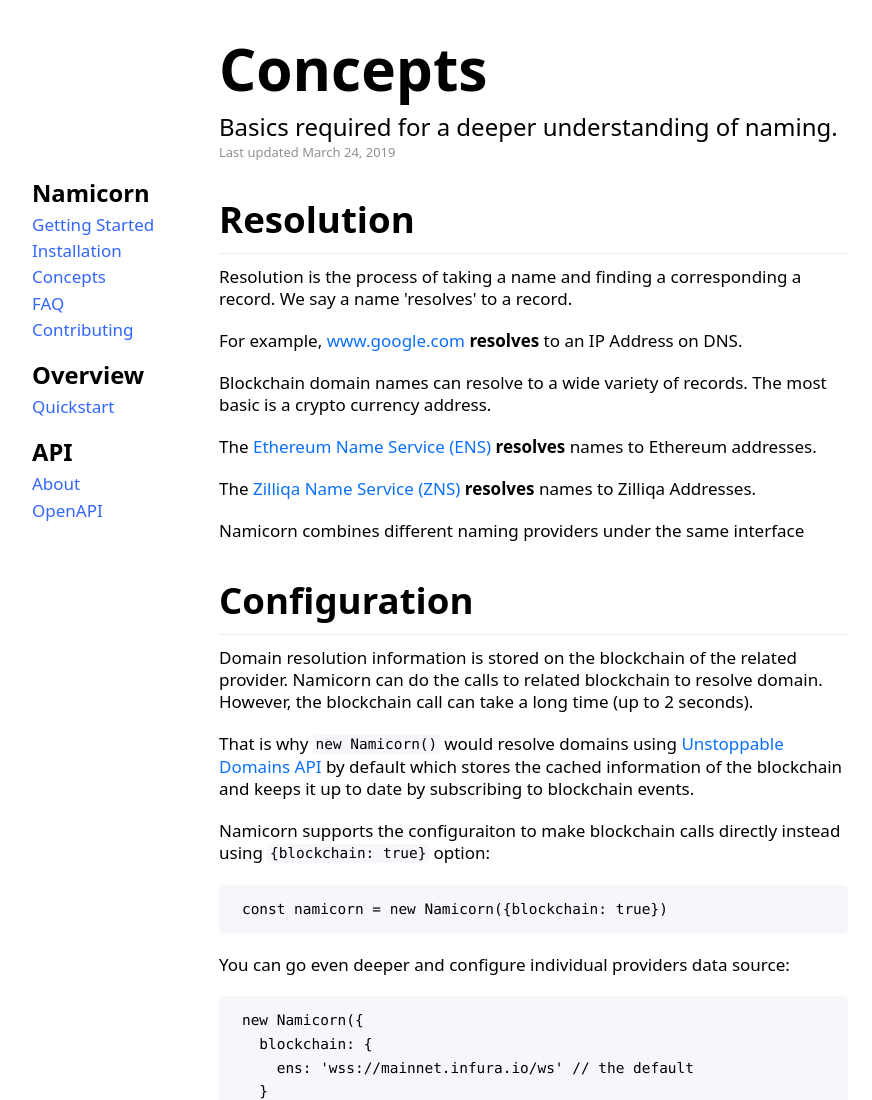
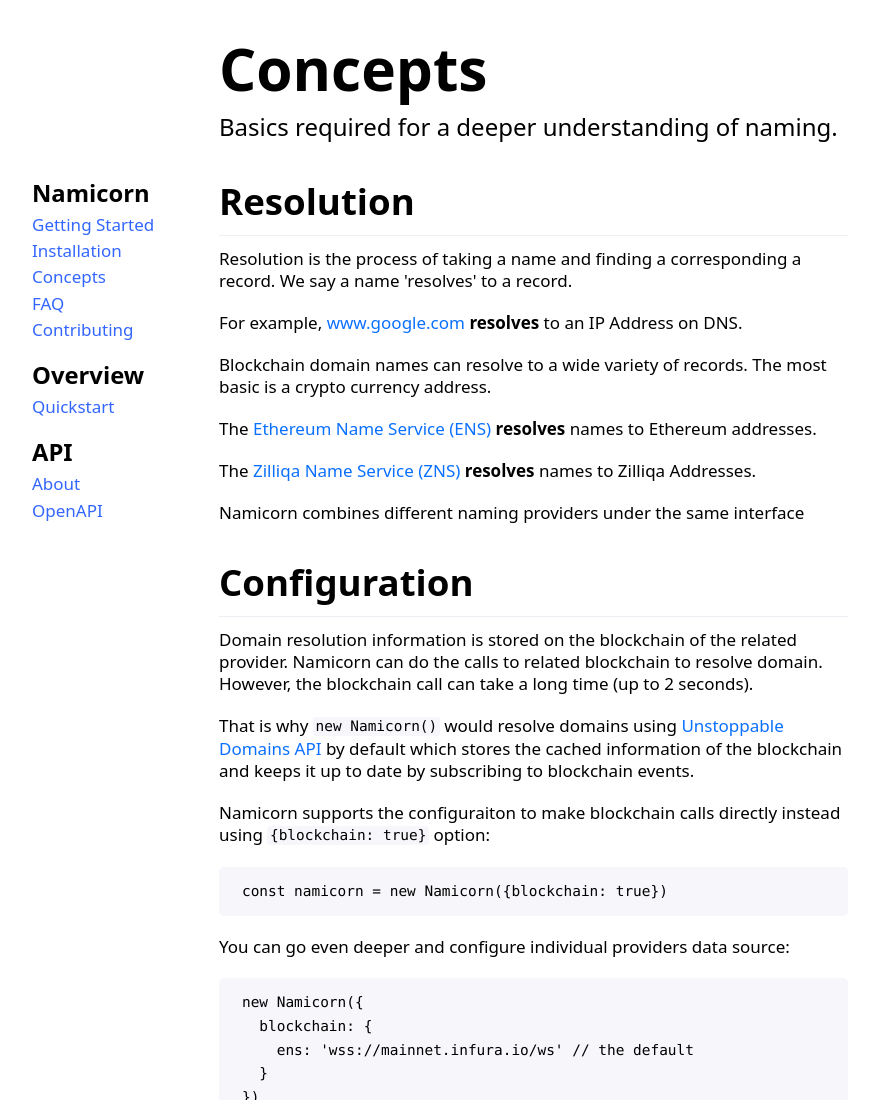
Before and after one commit to unstoppabledomains/website-api-docs, a Gatsby site: page /docs/namicorn/concepts/ in a window 1280 px wide. Shown: the top 1100 px of the page, without its empty margins (115-987 px from the left). Built offline with nearby package versions, Linux system fonts and the light colour scheme; Gatsby itself is replaced by a stand-in of ours; some packages are replaced by stand-ins of ours; code samples lack their colours.

Commit message:
Remove 'Last Updated' section

```diff
--- a/src/templates/entry.js
+++ b/src/templates/entry.js
@@ -66,9 +66,6 @@
             {data.markdownRemark.frontmatter.subtitle && (
               <div className="subhead-1" style={{marginBottom: "1rem"}}>
                 {data.markdownRemark.frontmatter.subtitle}
-                <div className="caption" style={{color: "#909095"}}>
-                  Last updated {data.markdownRemark.frontmatter.date}
-                </div>
               </div>
             )}
 
```
